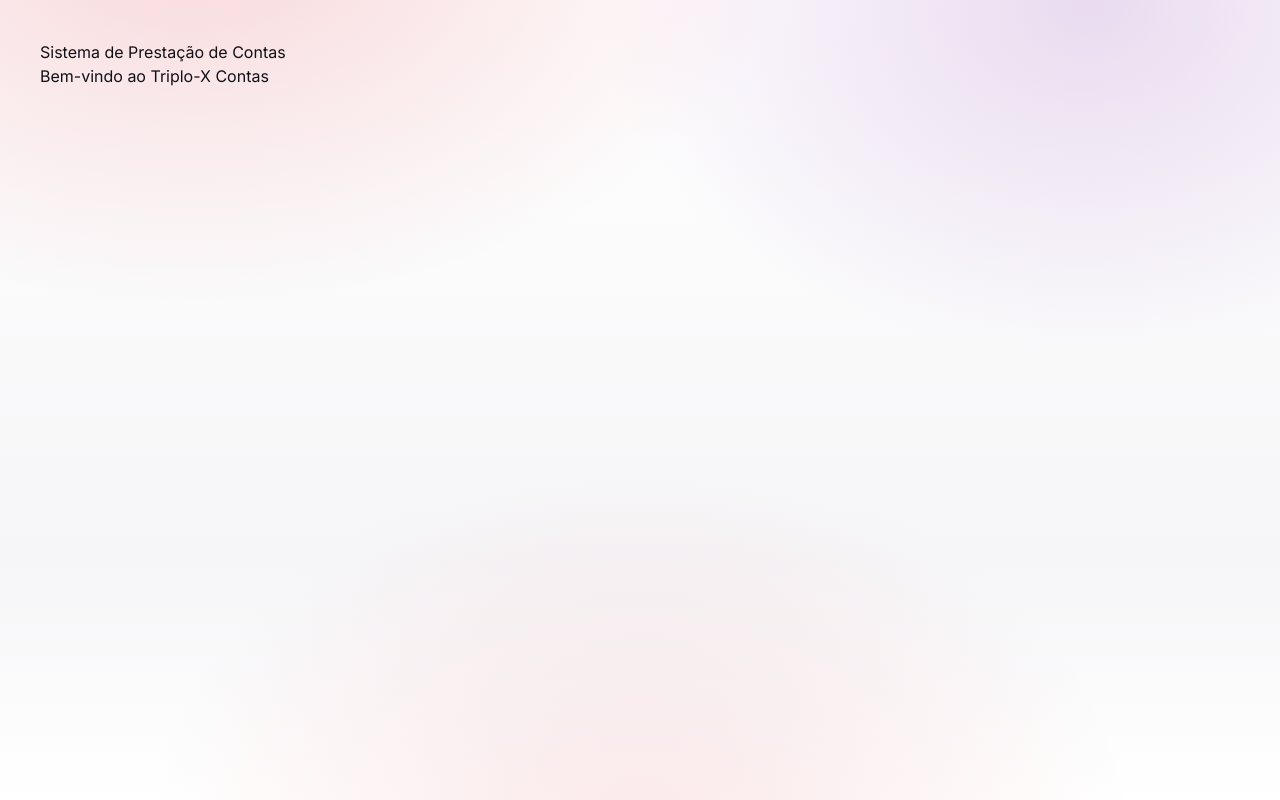
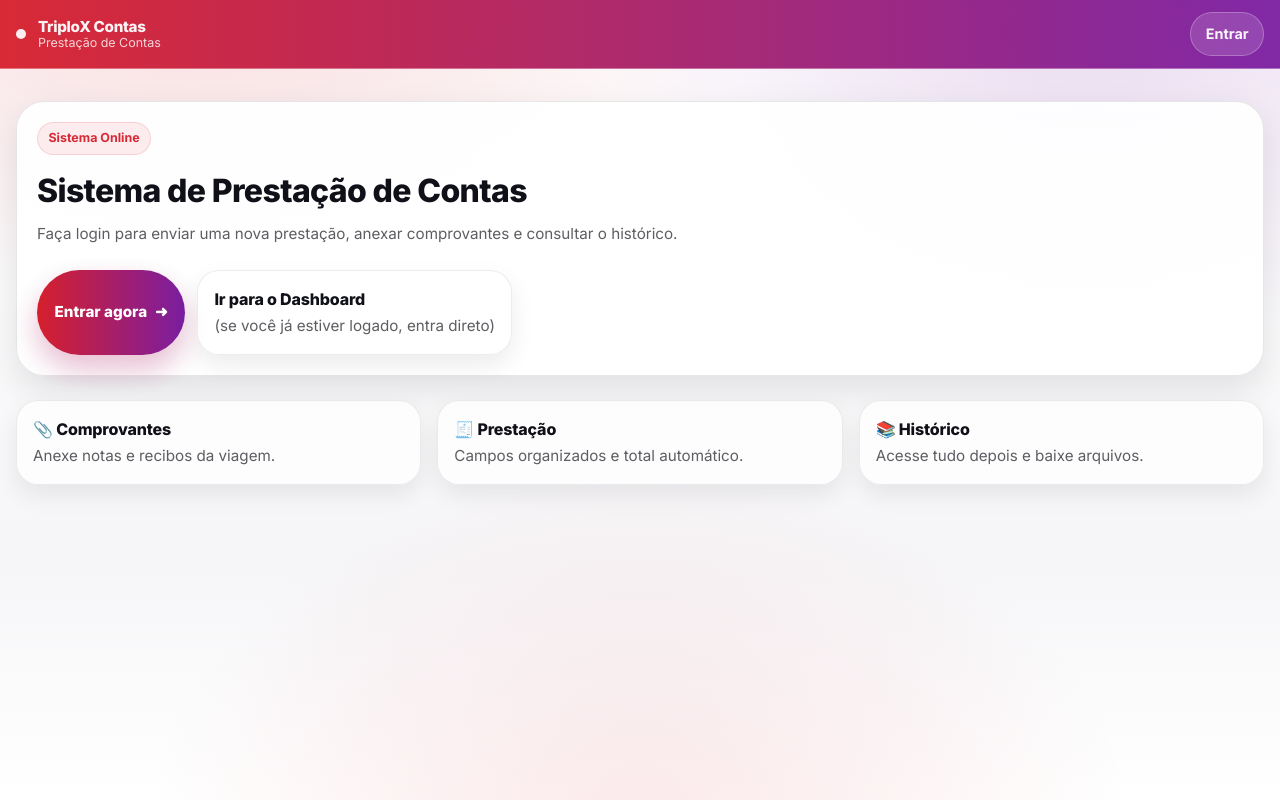
Before and after one commit to celotriploxnet/triplox-contas, a Next.js app: page / in a window 1280 px wide. Built offline with nearby package versions, Linux system fonts and the light colour scheme.

Commit message:
ajuste na pagina inicial com botao entrar

```diff
--- a/app/page.tsx
+++ b/app/page.tsx
@@ -1,8 +1,69 @@
+"use client";
+
+import Link from "next/link";
+
 export default function Home() {
   return (
-    <main style={{ padding: 40 }}>
-      <h1>Sistema de Prestação de Contas</h1>
-      <p>Bem-vindo ao Triplo-X Contas</p>
+    <main className="app-shell">
+      {/* Topbar com tema */}
+      <header className="topbar">
+        <div className="topbar-inner">
+          <div className="brand">
+            <span className="brand-dot" />
+            <div className="leading-tight">
+              <div className="brand-title">TriploX Contas</div>
+              <div className="brand-sub">Prestação de Contas</div>
+            </div>
+          </div>
+
+          <Link href="/login" className="btn-ghost">
+            Entrar
+          </Link>
+        </div>
+      </header>
+
+      <section className="app-container">
+        <div className="card">
+          <span className="pill">Sistema Online</span>
+
+          <h1 className="h1 mt-3">Sistema de Prestação de Contas</h1>
+
+          <p className="p-muted mt-2 max-w-2xl">
+            Faça login para enviar uma nova prestação, anexar comprovantes e
+            consultar o histórico.
+          </p>
+
+          <div className="mt-6 flex flex-col gap-3 sm:flex-row">
+            <Link href="/login" className="btn-primary">
+              Entrar agora <span>➜</span>
+            </Link>
+
+            <Link href="/dashboard" className="card-soft" style={{ textDecoration: "none" }}>
+              <div className="h2">Ir para o Dashboard</div>
+              <p className="p-muted mt-1">
+                (se você já estiver logado, entra direto)
+              </p>
+            </Link>
+          </div>
+        </div>
+
+        <div className="mt-6 grid gap-4 sm:grid-cols-3">
+          <div className="card-soft">
+            <div className="h2">📎 Comprovantes</div>
+            <p className="p-muted mt-1">Anexe notas e recibos da viagem.</p>
+          </div>
+
+          <div className="card-soft">
+            <div className="h2">🧾 Prestação</div>
+            <p className="p-muted mt-1">Campos organizados e total automático.</p>
+          </div>
+
+          <div className="card-soft">
+            <div className="h2">📚 Histórico</div>
+            <p className="p-muted mt-1">Acesse tudo depois e baixe arquivos.</p>
+          </div>
+        </div>
+      </section>
     </main>
   );
 }
```
